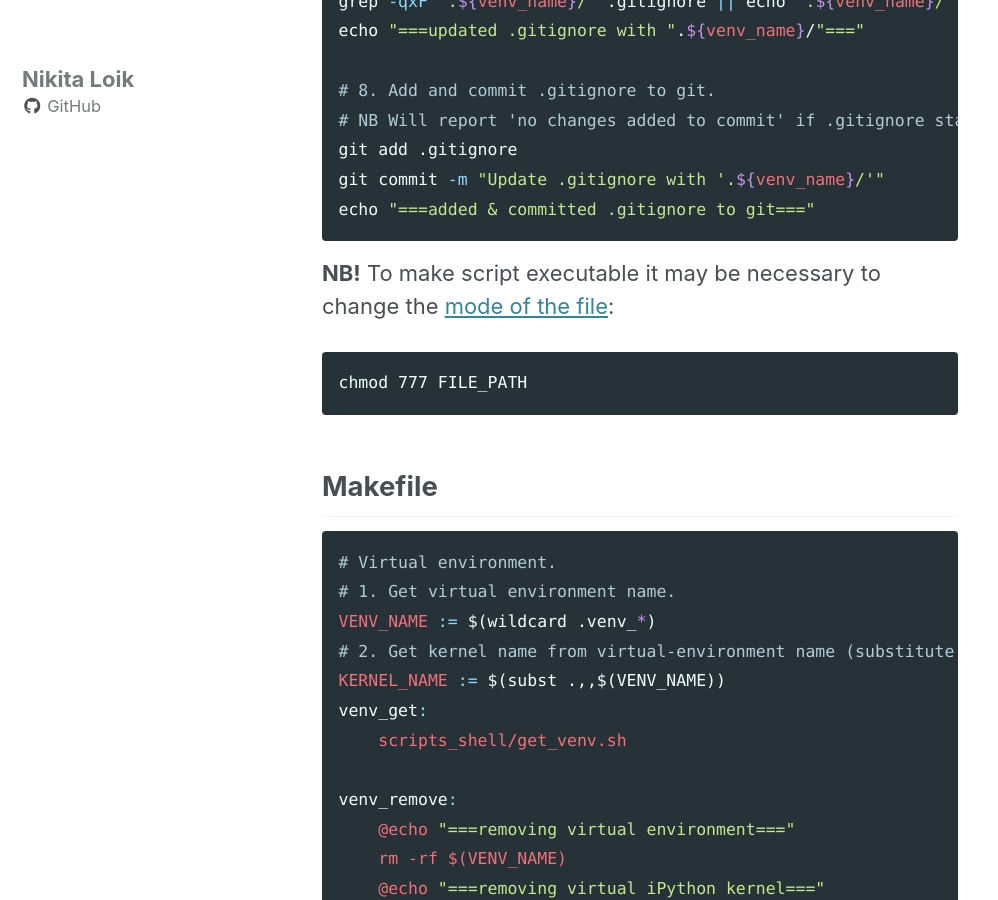
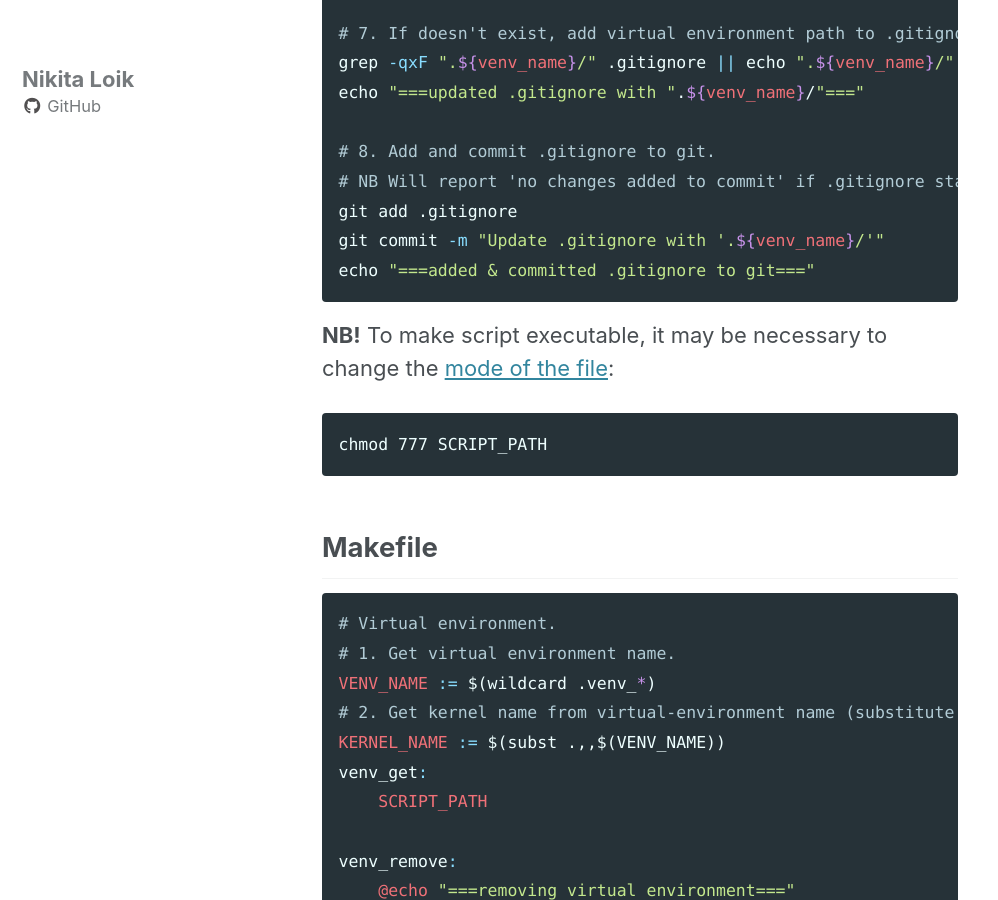
Before and after one commit to nikita-loik/one-datum-two-data, a Jekyll site: the page built from _posts/2020-02-07-python-virtual-environment.md, in a window 1280 px wide and 900 px high, scrolled down 1475 px. Shown: the whole window, without its empty margins (0-998 px from the left). Built offline with Jekyll 4.4.1, drawn with Linux system fonts in a browser that asks for light colours; cached includes are drawn as plain includes; nearby versions of some CDN libraries; some of the changed text lies outside the part shown.

Commit message:
Change script path

````diff
--- a/_posts/2020-02-07-python-virtual-environment.md
+++ b/_posts/2020-02-07-python-virtual-environment.md
@@ -18,6 +18,8 @@ While very effective as a tool, it can be fairly laborious to create [python vir
 To simplify this tedious task a simple shell script combined with [makefile][exhaustive-make-reference] can be used.
 
 ## Shell Script
+
+Create a shell script `SCRIPT_PATH`.
 
 ```shell
 #!/bin/zsh
@@ -60,10 +62,10 @@ git commit -m "Update .gitignore with '.${venv_name}/'"
 echo "===added & committed .gitignore to git==="
 ```
 
-**NB!** To make script executable it may be necessary to change the [mode of the file][chmod-tutorial]:
+**NB!** To make script executable, it may be necessary to change the [mode of the file][chmod-tutorial]:
 
 ```bash
-chmod 777 FILE_PATH
+chmod 777 SCRIPT_PATH
 ```
 
 ## Makefile
@@ -75,7 +77,7 @@ VENV_NAME := $(wildcard .venv_*)
 # 2. Get kernel name from virtual-environment name (substitute '.' for '').
 KERNEL_NAME := $(subst .,,$(VENV_NAME))
 venv_get:
-    scripts_shell/get_venv.sh
+    SCRIPT_PATH
 
 venv_remove:
     @echo "===removing virtual environment==="
````
